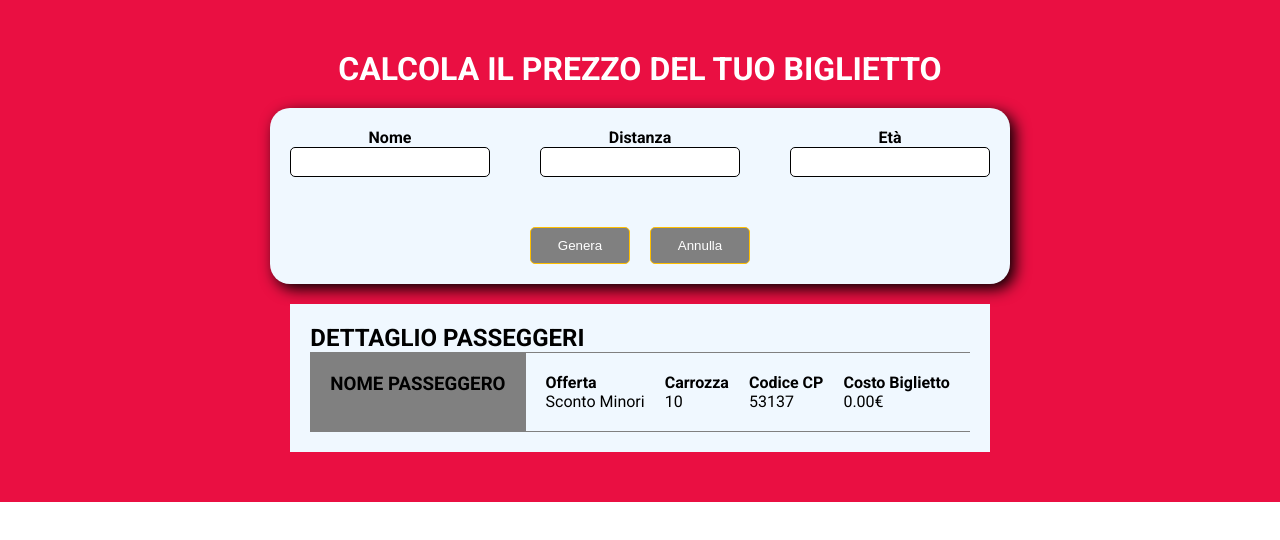
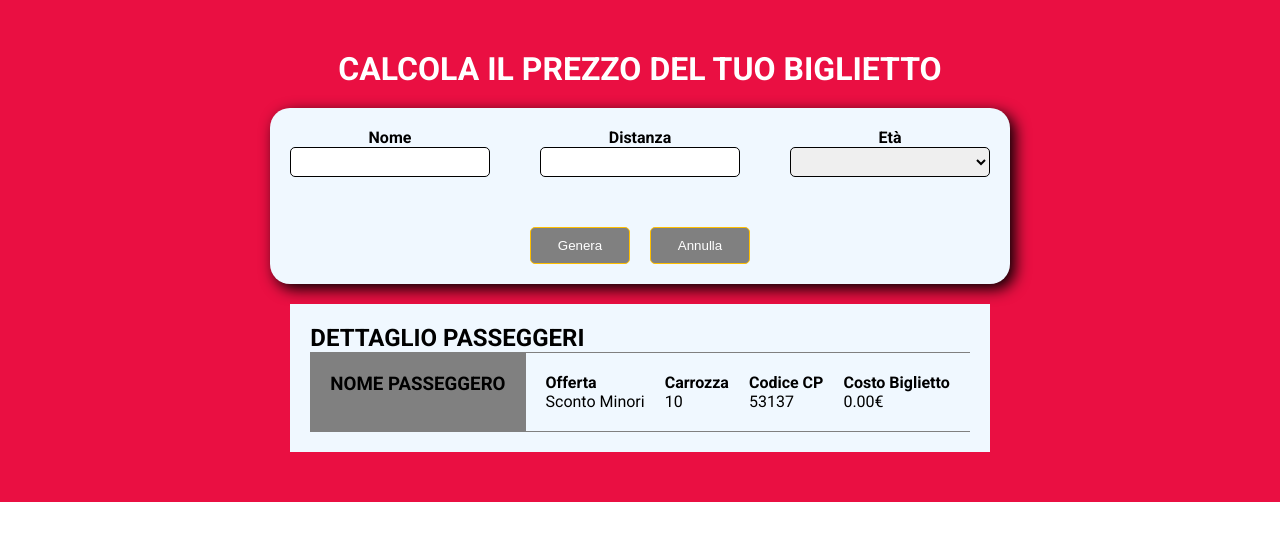
Before and after one commit to VolxDarkTV/js-biglietto-treno-form, a plain HTML site: page index.html in a window 1280 px wide. Both pictures are taken after a click on the button "Genera". Drawn offline with Linux system fonts and the light colour scheme.

Commit message:
Add select list

```diff
--- a/index.html
+++ b/index.html
@@ -38,9 +38,11 @@
                 <!-- Age -->
                 <div class="centrature">
                     <h4>Et&agrave;</h4>
-                    <input type="text" id="age" class="style-box">
-
-                    </input>
+                    <select name="age" id="age" class="style-box">
+                        <option value="minorenne">Minorenne</option>
+                        <option value="maggiorenne">Maggiorenne</option>
+                        <option value="over65">Over 65</option>
+                    </select>
                 </div>
 
             </div>
--- a/js/script.js
+++ b/js/script.js
@@ -39,7 +39,7 @@ sendButton.addEventListener("click",
         const priceForKm = 0.21;
         let moltiplication = howLong.value * priceForKm;
         // IF minorenni => -20%
-        if(howOldAreYou.value < 18){
+        if(howOldAreYou.value === "minorenne"){
 
             moltiplication = (howLong.value * priceForKm)*0.80;
             // arrotondare per 2 DECIMALI
@@ -48,7 +48,7 @@ sendButton.addEventListener("click",
             document.getElementById("print-offert").innerHTML = `Sconto Minori`
 
 
-        }else if(howOldAreYou.value > 65){ // ELSE IF over 65 => -40%
+        }else if(howOldAreYou.value === "over65"){ // ELSE IF over 65 => -40%
 
             moltiplication = (howLong.value * priceForKm)*0.60;
             moltiplication = moltiplication.toFixed(2);
```
